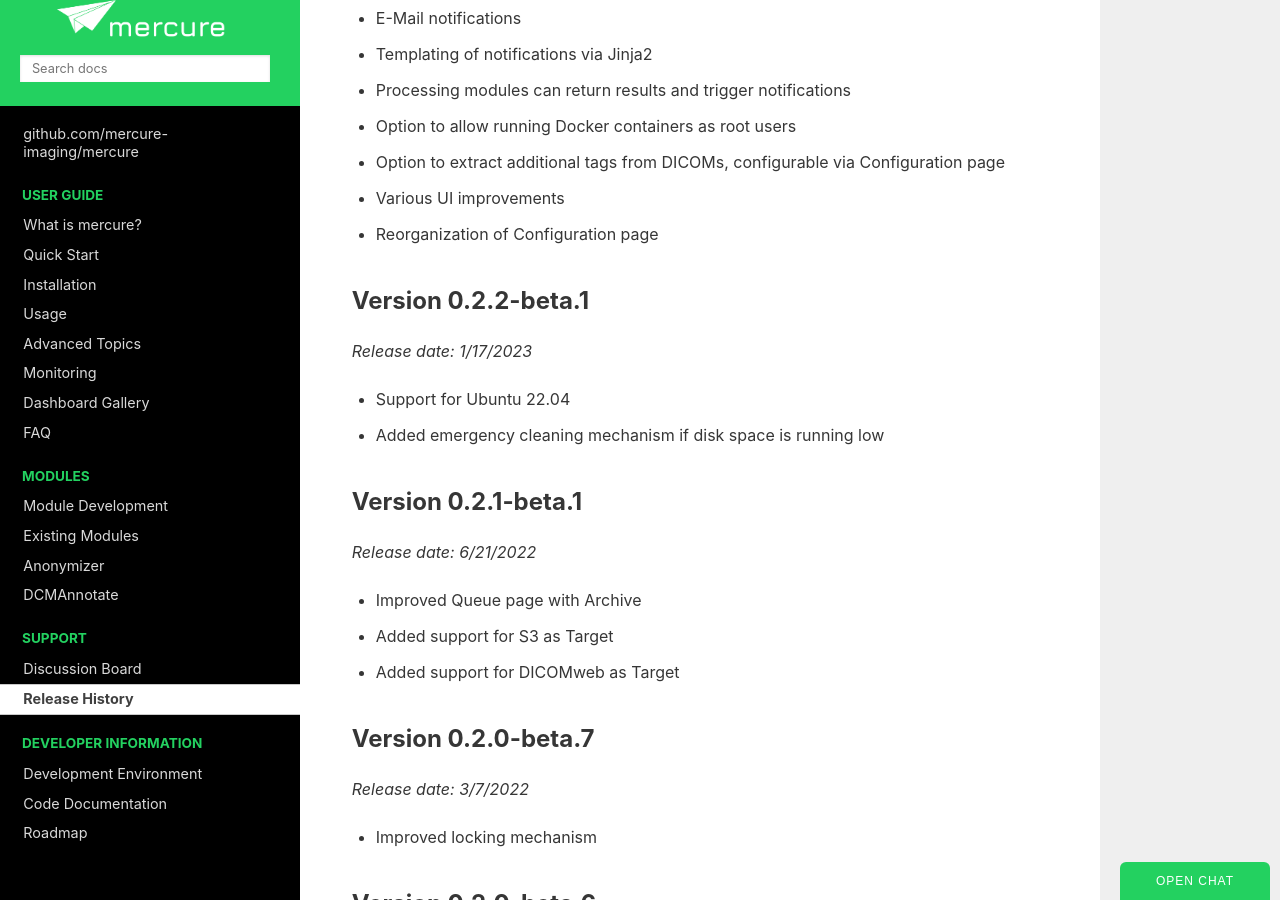
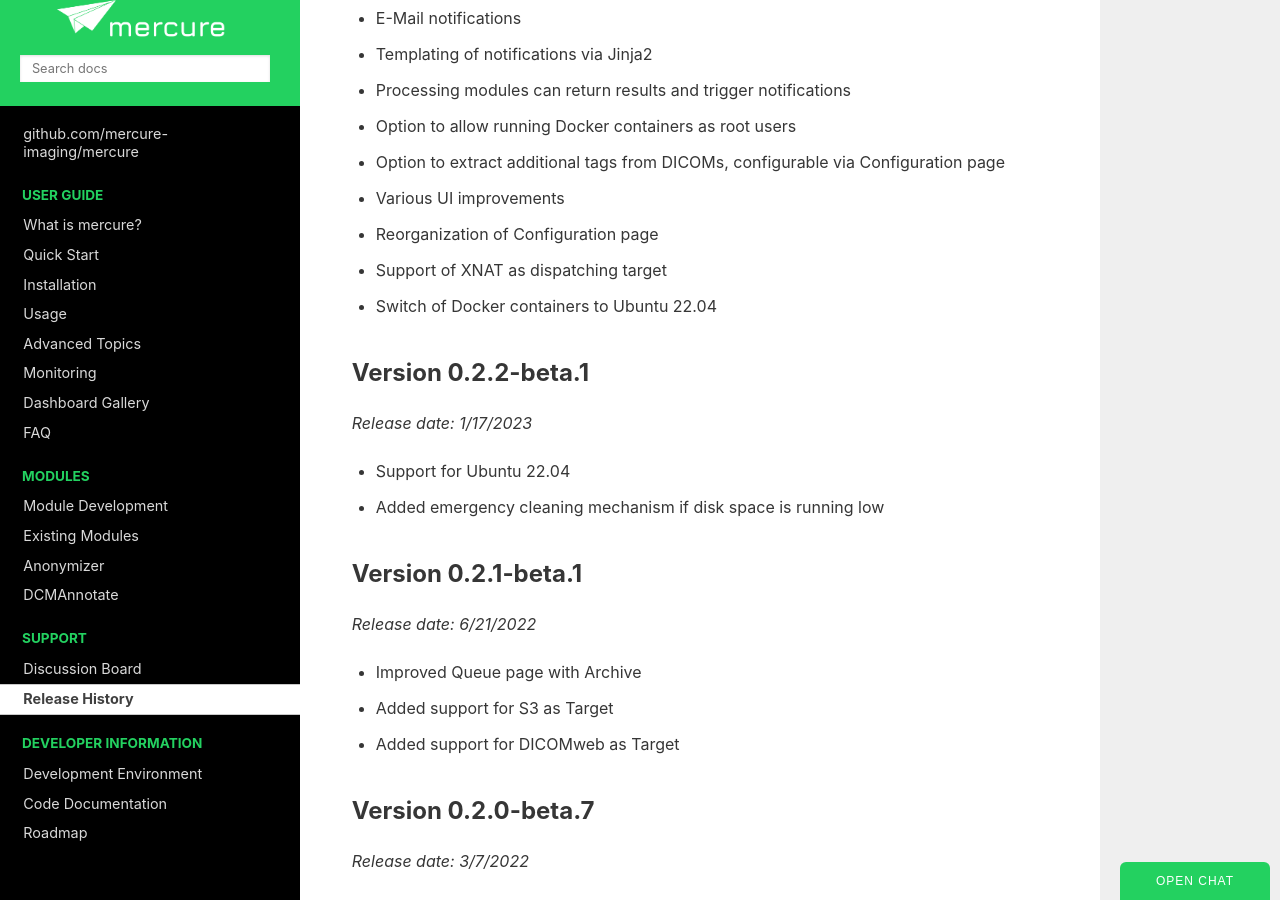
Before and after one commit to mercure-imaging/mercure, a Sphinx documentation site: the page built from docs/releases.rst, in a window 1280 px wide and 900 px high, scrolled down 341 px. Built offline with Sphinx 7.4.7 and the Read the Docs theme 2.0.0, drawn with Linux system fonts in a browser that asks for light colours.

Commit message:
Increased Ubuntu version for docker containers to 22.04

```diff
--- a/docs/releases.rst
+++ b/docs/releases.rst
@@ -14,6 +14,8 @@
 * Option to extract additional tags from DICOMs, configurable via Configuration page
 * Various UI improvements
 * Reorganization of Configuration page
+* Support of XNAT as dispatching target
+* Switch of Docker containers to Ubuntu 22.04
 
 Version 0.2.2-beta.1
 --------------------
```
Also changed, not shown: 2 other files.
